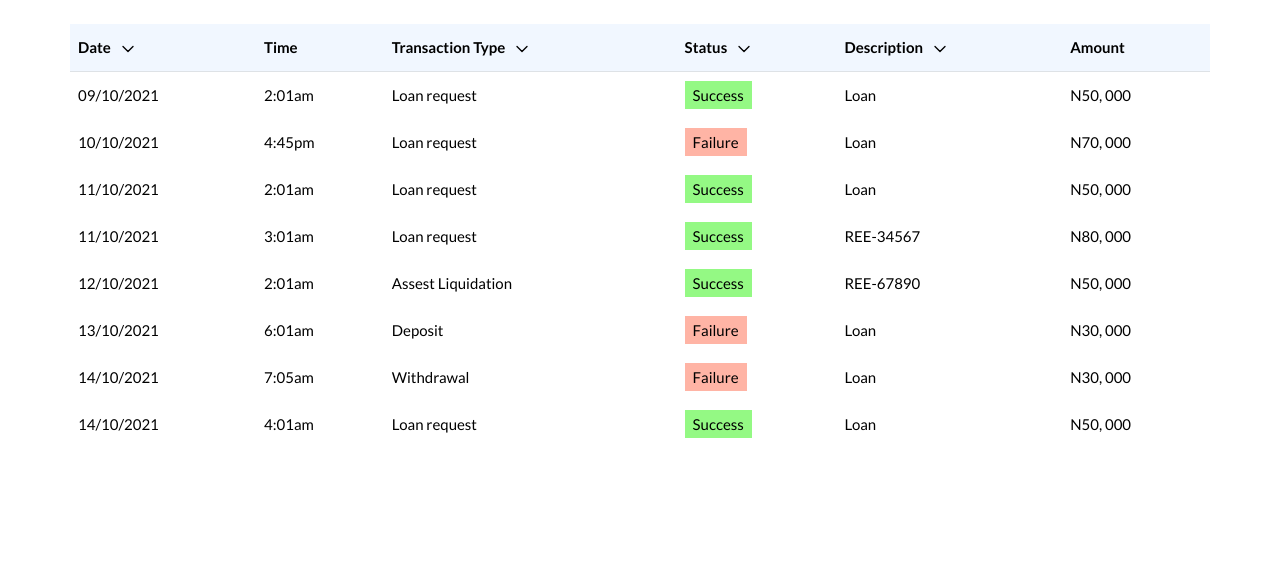
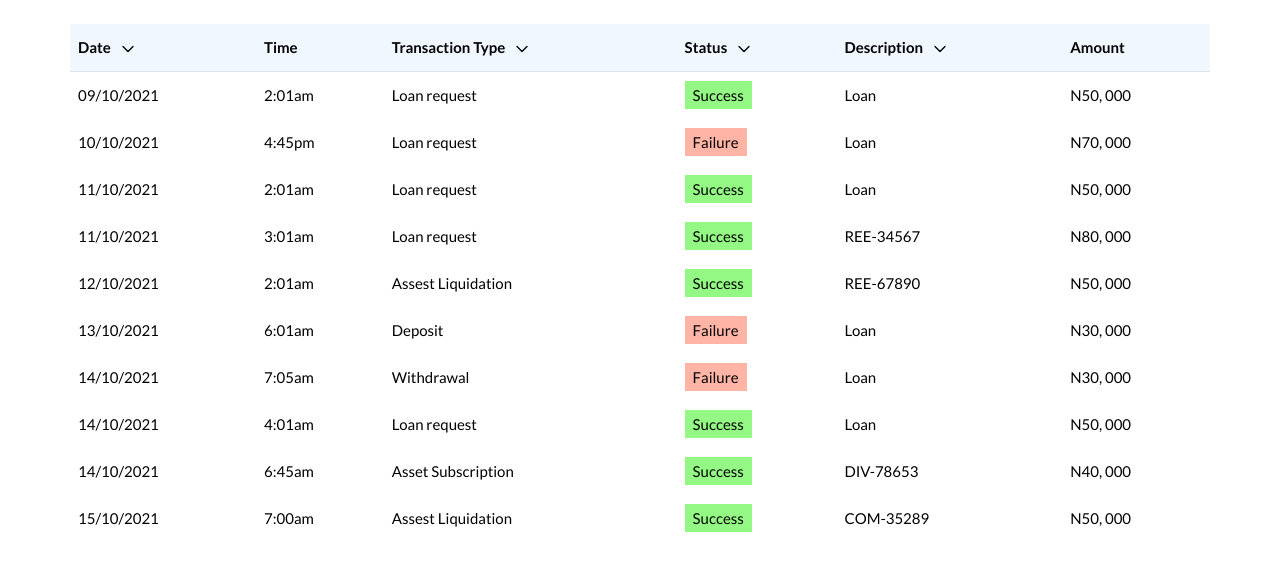
Before and after one commit to Dreezy305/HuntersWall, a Next.js app: page /transaction in a window 1280 px wide. Shown: the top 570 px of the page. Built offline with nearby package versions, Linux system fonts and the light colour scheme; no server answers.

Commit message:
transaction table

```diff
--- a/pages/transaction.js
+++ b/pages/transaction.js
@@ -130,6 +130,28 @@ function TransactionHistory() {
                 <td className="py-3">Loan</td>
                 <td className="py-3">N50, 000 </td>
               </tr>
+
+              <tr>
+                <td className="py-3">14/10/2021</td>
+                <td className="py-3">6:45am</td>
+                <td className="py-3">Asset Subscription</td>
+                <td className="py-3">
+                  <span className="success">Success</span>
+                </td>
+                <td className="py-3">DIV-78653</td>
+                <td className="py-3">N40, 000 </td>
+              </tr>
+
+              <tr>
+                <td className="py-3">15/10/2021</td>
+                <td className="py-3">7:00am</td>
+                <td className="py-3">Assest Liquidation</td>
+                <td className="py-3">
+                  <span className="success">Success</span>
+                </td>
+                <td className="py-3">COM-35289</td>
+                <td className="py-3">N50, 000 </td>
+              </tr>
             </tbody>
           </table>
         </div>
--- a/styles/transaction.scss
+++ b/styles/transaction.scss
@@ -18,6 +18,7 @@
           background: #f1f7ff;
           border-style: none;
           white-space: nowrap;
+          cursor: pointer;
         }
       }
 
```
